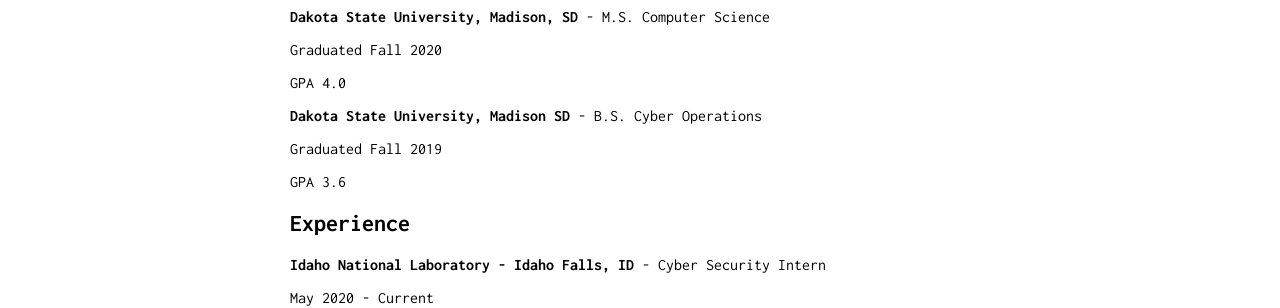
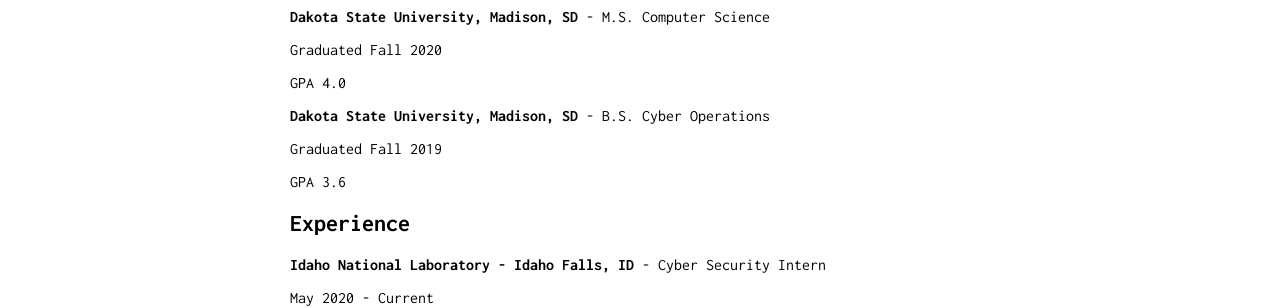
Before and after one commit to micahflack/homepage, a Jekyll site: the page built from index.md, in a window 1280 px wide and 900 px high. Shown: the part 421-729 px from the top of the window. Built offline with Jekyll 4.4.1, drawn with Linux system fonts in a browser that asks for light colours; our own code applies the rules of GitHub Pages for plain Markdown files.

```diff
--- a/index.md
+++ b/index.md
@@ -22,7 +22,7 @@ Graduated Fall 2020
 
 GPA 4.0
 
-**Dakota State University, Madison SD** - B.S. Cyber Operations
+**Dakota State University, Madison, SD** - B.S. Cyber Operations
 
 Graduated Fall 2019
 
```
